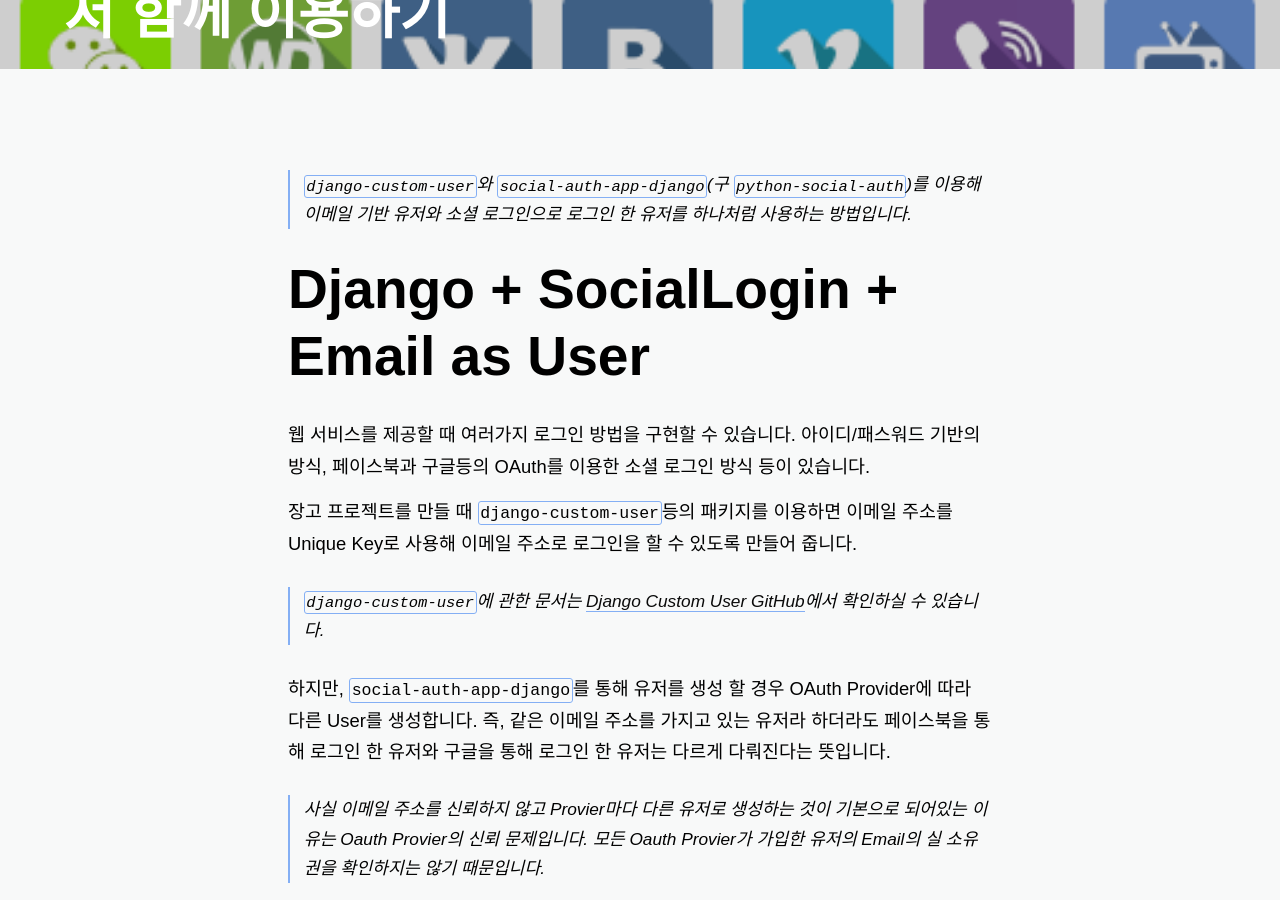
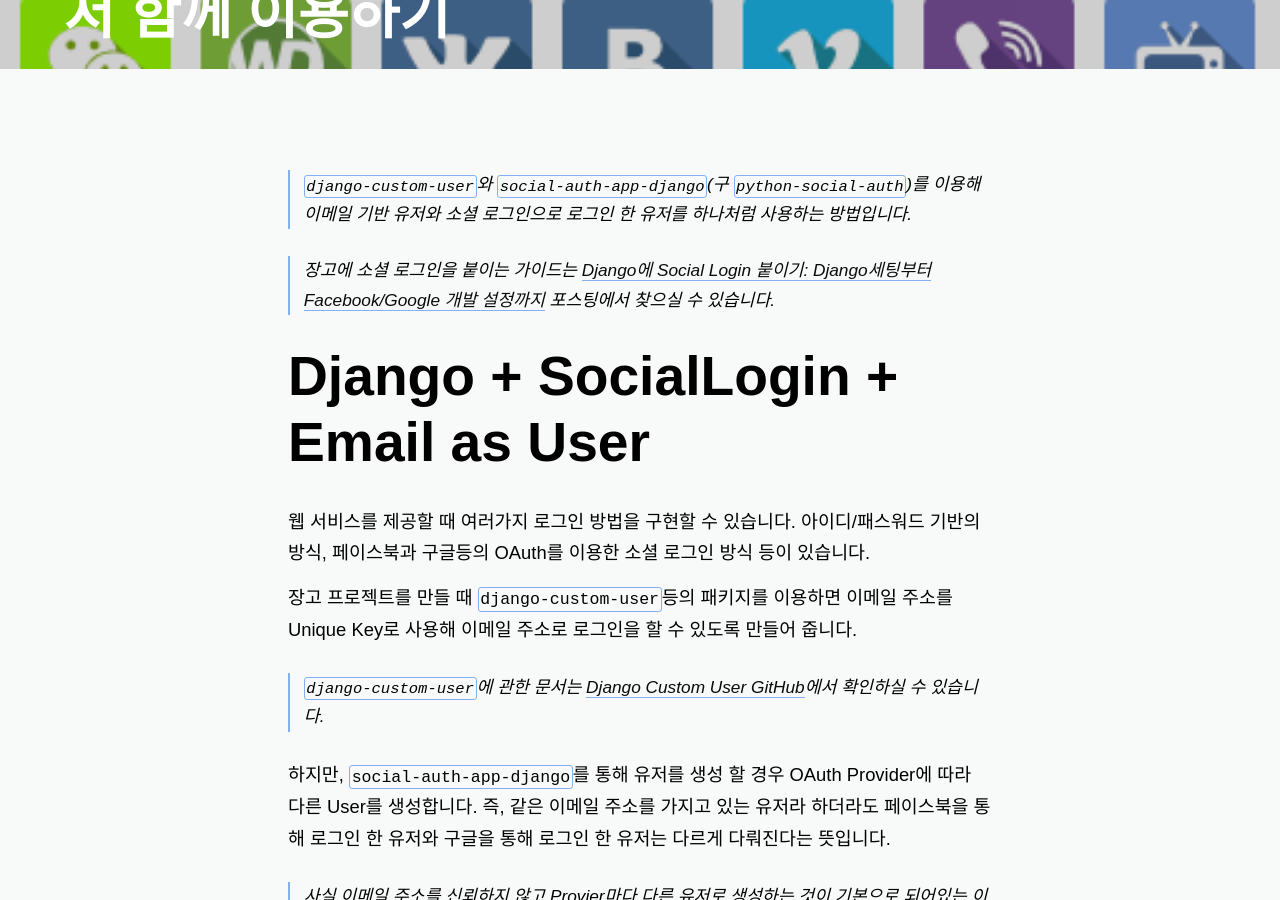
Before and after one commit to Beomi/beomi.github.io_2019, a Jekyll site: the page built from _posts/2017-03-21-Setup-SocialAuth-for-Django-Email-as-User.md, in a window 1280 px wide and 900 px high, scrolled down 575 px. Built offline with Jekyll 4.4.1, drawn with Linux system fonts in a browser that asks for light colours; nearby versions of some CDN libraries; some web fonts are replaced.

Commit message:
add previous post link

```diff
--- a/_posts/2017-03-21-Setup-SocialAuth-for-Django-Email-as-User.md
+++ b/_posts/2017-03-21-Setup-SocialAuth-for-Django-Email-as-User.md
@@ -10,6 +10,8 @@ image: /img/2017-02-08-Setup-SocialAuth-for-Django/social_login.png
 ---
 
 > `django-custom-user`와 `social-auth-app-django`(구 `python-social-auth`)를 이용해 이메일 기반 유저와 소셜 로그인으로 로그인 한 유저를 하나처럼 사용하는 방법입니다.
+
+> 장고에 소셜 로그인을 붙이는 가이드는 [Django에 Social Login 붙이기: Django세팅부터 Facebook/Google 개발 설정까지](/2017/02/08/Setup-SocialAuth-for-Django/) 포스팅에서 찾으실 수 있습니다.
 
 # Django + SocialLogin + Email as User
 
```
